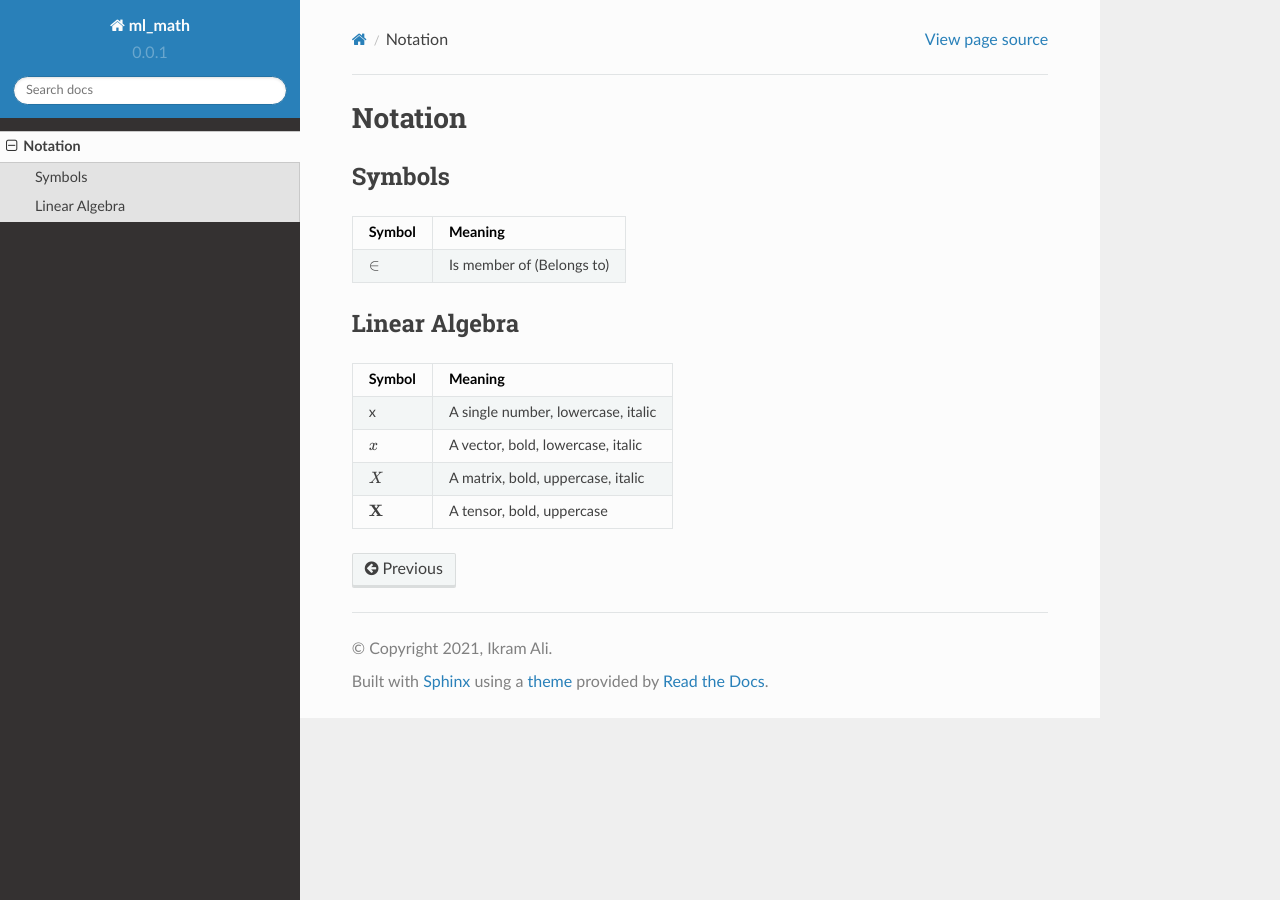
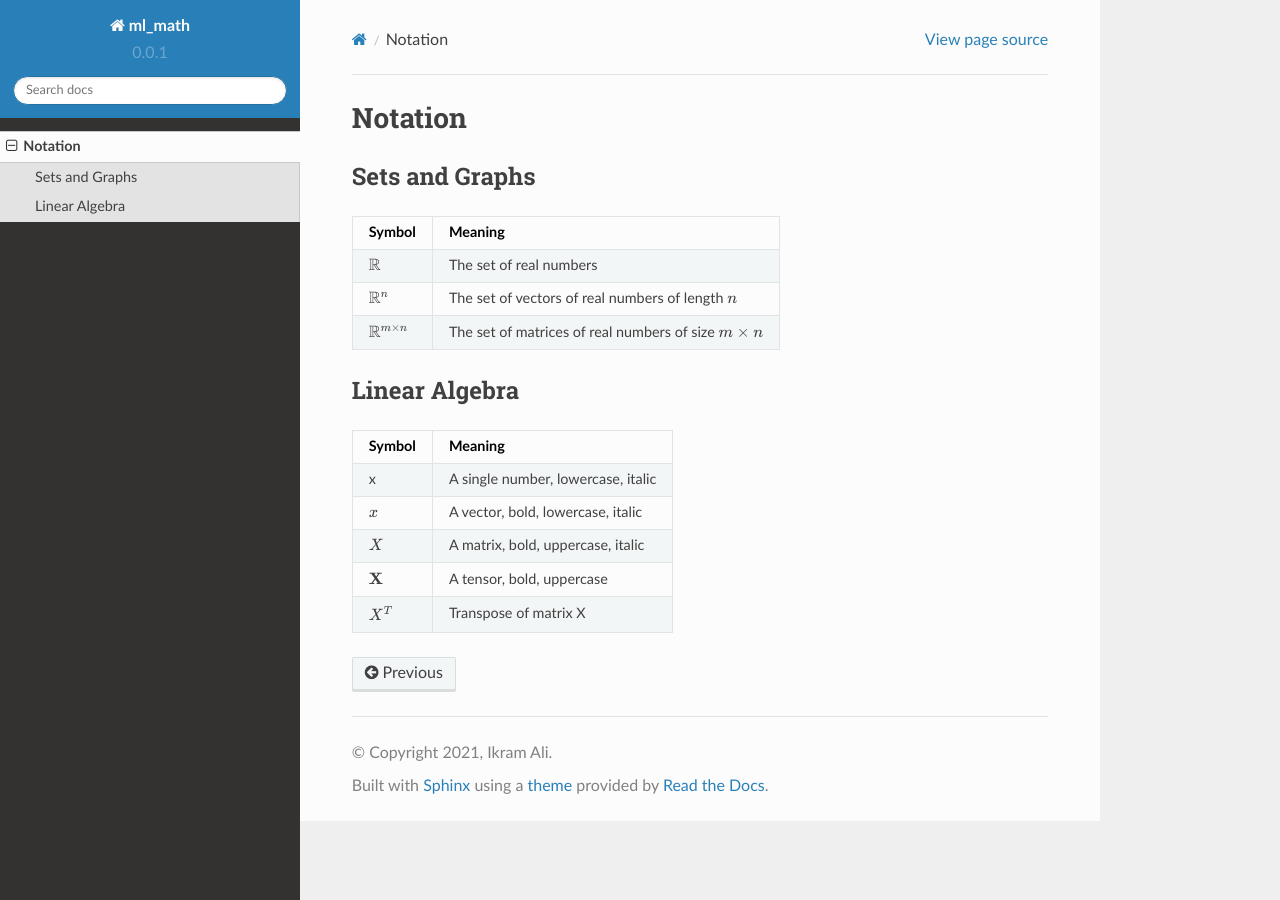
Before and after one commit to akkefa/ml-notes, a Sphinx documentation site: the page built from docs/notation.rst, in a window 1280 px wide. Built offline with Sphinx 7.4.7 and the Read the Docs theme 2.0.0, drawn with Linux system fonts in a browser that asks for light colours.

Commit message:
[notation] new symbols added.

```diff
--- a/docs/notation.rst
+++ b/docs/notation.rst
@@ -1,13 +1,15 @@
 Notation
 """"""""""
 
-Symbols
-----------
-===================  =============================
-  Symbol               Meaning
-===================  =============================
-:math:`\in`           Is member of (Belongs to)
-===================  =============================
+Sets and Graphs
+----------------
+=================================  ===============================================================
+  Symbol                            Meaning
+=================================  ===============================================================
+:math:`\mathbb{R}`                 The set of real numbers
+:math:`\mathbb{R}^{n}`             The set of vectors of real numbers of length :math:`n`
+:math:`\mathbb{R}^{m \times n}`    The set of matrices of real numbers of size :math:`m \times n`
+=================================  ===============================================================
 
 
 Linear Algebra
@@ -19,4 +21,5 @@ Linear Algebra
 :math:`x`              A vector, bold, lowercase, italic
 :math:`X`              A matrix, bold, uppercase, italic
 :math:`\textbf{X}`     A tensor, bold, uppercase
+:math:`X^T`            Transpose of matrix X
 ====================  ========================================
```
